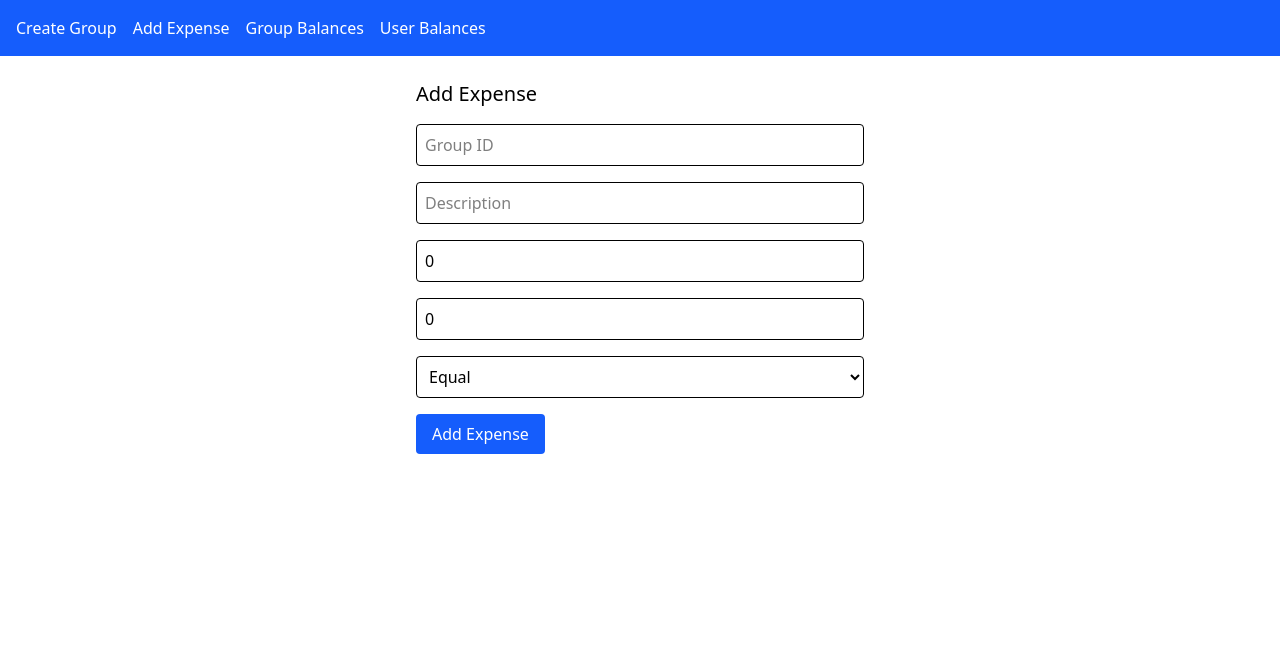
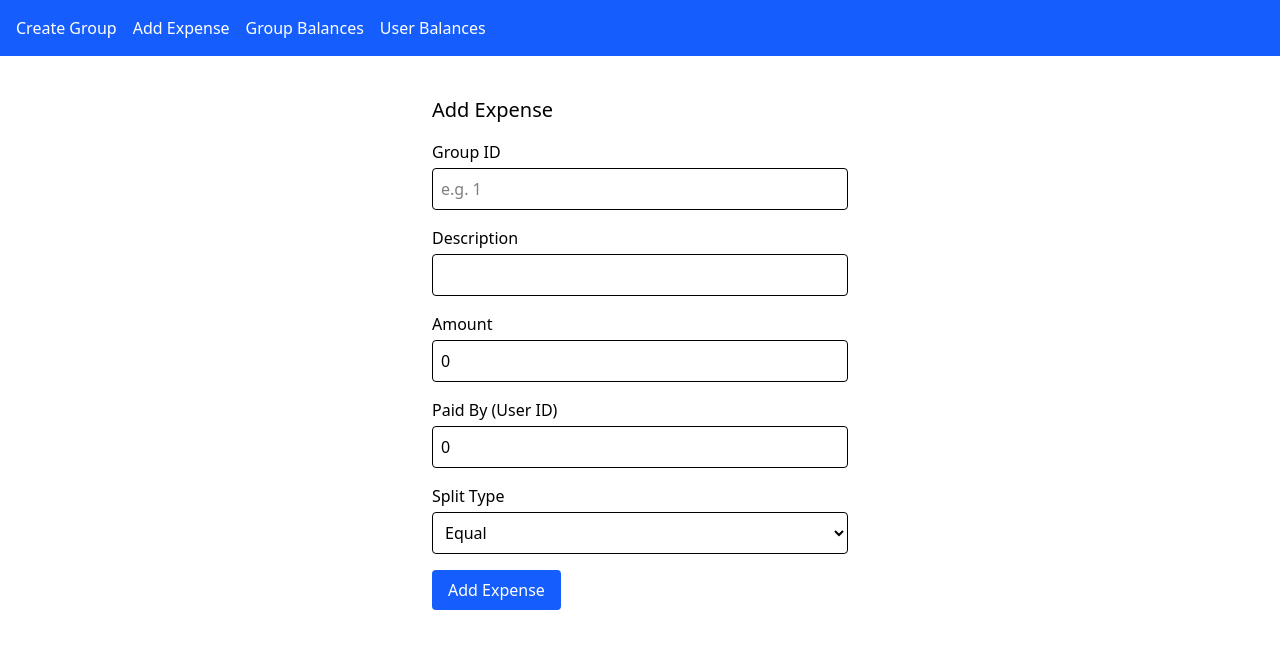
Before and after one commit to arcc-hitt/Splitwise-Clone, a React (Vite) app in the folder frontend/: page /add-expense in a window 1280 px wide. Shown: the top 648 px of the page. Built offline with nearby package versions, Linux system fonts and the light colour scheme.

Commit message:
feat: enhance expense form with validation and improved UI

```diff
--- a/frontend/src/components/AddExpense.tsx
+++ b/frontend/src/components/AddExpense.tsx
@@ -1,92 +1,168 @@
 import { useState } from "react";
 import { api } from "../api";
-import type { ExpenseCreate, SplitType } from "../types";
+import type { ExpenseCreate, SplitType, Split } from "../types";
 
 export default function AddExpense() {
-  const [form, setForm] = useState<ExpenseCreate>({
+  const [form, setForm] = useState<Omit<ExpenseCreate, "splits"> & { splitsRaw: string }>({
     description: "",
     amount: 0,
     paid_by: 0,
     split_type: "equal",
+    splitsRaw: "",
   });
+  const [errors, setErrors] = useState<Record<string, string>>({});
+  const [message, setMessage] = useState<{ type: "success" | "error"; text: string } | null>(null);
   const [groupId, setGroupId] = useState("");
-  const [splitsRaw, setSplitsRaw] = useState("");
+
+  const validate = (): boolean => {
+    const errs: typeof errors = {};
+    if (!/^\d+$/.test(groupId)) errs.groupId = "Enter a valid group ID.";
+    if (!form.description.trim()) errs.description = "Description is required.";
+    if (form.amount <= 0) errs.amount = "Amount must be greater than zero.";
+    if (form.paid_by <= 0) errs.paid_by = "Payer user ID is required.";
+
+    if (form.split_type === "percentage") {
+      const parts = form.splitsRaw.split(",").map((s) => s.trim());
+      if (
+        parts.length === 0 ||
+        parts.some((p) => {
+          const [u, pct] = p.split(":");
+          return !/^\d+$/.test(u) || isNaN(Number(pct));
+        })
+      ) {
+        errs.splitsRaw = "Use format `id:percent`, comma-separated.";
+      } else {
+        const total = parts.reduce((sum, p) => sum + Number(p.split(":")[1]), 0);
+        if (total !== 100) errs.splitsRaw = "Percentages must add up to 100.";
+      }
+    }
+
+    setErrors(errs);
+    return Object.keys(errs).length === 0;
+  };
 
   const handleSubmit = async (e: React.FormEvent) => {
     e.preventDefault();
+    setMessage(null);
+    if (!validate()) return;
+
     const payload: ExpenseCreate = {
-      ...form,
-      amount: Number(form.amount),
-      paid_by: Number(form.paid_by),
+      description: form.description.trim(),
+      amount: form.amount,
+      paid_by: form.paid_by,
+      split_type: form.split_type as SplitType,
     };
 
     if (form.split_type === "percentage") {
-      payload.splits = splitsRaw.split(",").map((s) => {
-        const [uid, share] = s.split(":");
-        return { user_id: Number(uid), share: Number(share) };
+      payload.splits = form.splitsRaw.split(",").map<Split>((s) => {
+        const [uid, pct] = s.split(":");
+        return { user_id: Number(uid), share: Number(pct) };
       });
     }
 
     try {
-      const res = await api.post(`/groups/${groupId}/expenses`, payload);
-      alert("Expense added successfully!");
+      await api.post(`/groups/${groupId}/expenses/`, payload);
+      setMessage({ type: "success", text: "Expense added successfully." });
+      setGroupId("");
+      setForm({ description: "", amount: 0, paid_by: 0, split_type: "equal", splitsRaw: "" });
+      setErrors({});
     } catch (err: any) {
-      alert(err.response?.data?.detail || err.message);
+      setMessage({ type: "error", text: err.response?.data?.detail || err.message });
     }
   };
 
   return (
-    <div className="max-w-md mx-auto">
+    <div className="max-w-md mx-auto p-4 space-y-4">
       <h2 className="text-xl mb-4">Add Expense</h2>
       <form onSubmit={handleSubmit} className="space-y-4">
+        <div>
+          <label className="block mb-1">Group ID</label>
           <input
-          className="w-full p-2 border rounded"
-          placeholder="Group ID"
+            className={`w-full p-2 border rounded ${errors.groupId ? "border-red-500" : ""}`}
             value={groupId}
             onChange={(e) => setGroupId(e.target.value)}
+            placeholder="e.g. 1"
           />
+          {errors.groupId && <p className="text-red-600 text-sm mt-1">{errors.groupId}</p>}
+        </div>
+
+        <div>
+          <label className="block mb-1">Description</label>
           <input
-          className="w-full p-2 border rounded"
-          placeholder="Description"
+            className={`w-full p-2 border rounded ${errors.description ? "border-red-500" : ""}`}
             value={form.description}
             onChange={(e) => setForm({ ...form, description: e.target.value })}
           />
+          {errors.description && <p className="text-red-600 text-sm mt-1">{errors.description}</p>}
+        </div>
+
+        <div>
+          <label className="block mb-1">Amount</label>
           <input
-          className="w-full p-2 border rounded"
             type="number"
-          placeholder="Amount"
+            className={`w-full p-2 border rounded ${errors.amount ? "border-red-500" : ""}`}
             value={form.amount}
             onChange={(e) => setForm({ ...form, amount: Number(e.target.value) })}
+            placeholder="e.g. 2500"
           />
+          {errors.amount && <p className="text-red-600 text-sm mt-1">{errors.amount}</p>}
+        </div>
+
+        <div>
+          <label className="block mb-1">Paid By (User ID)</label>
           <input
-          className="w-full p-2 border rounded"
             type="number"
-          placeholder="Paid By (User ID)"
+            className={`w-full p-2 border rounded ${errors.paid_by ? "border-red-500" : ""}`}
             value={form.paid_by}
             onChange={(e) => setForm({ ...form, paid_by: Number(e.target.value) })}
+            placeholder="e.g. 2"
           />
+          {errors.paid_by && <p className="text-red-600 text-sm mt-1">{errors.paid_by}</p>}
+        </div>
+
+        <div>
+          <label className="block mb-1">Split Type</label>
           <select
             className="w-full p-2 border rounded"
             value={form.split_type}
-          onChange={(e) =>
-            setForm({ ...form, split_type: e.target.value as SplitType })
-          }
+            onChange={(e) => setForm({ ...form, split_type: e.target.value as SplitType })}
           >
             <option value="equal">Equal</option>
             <option value="percentage">Percentage</option>
           </select>
+        </div>
+
         {form.split_type === "percentage" && (
+          <div>
+            <label className="block mb-1">Splits (id:percent,...)</label>
             <input
-            className="w-full p-2 border rounded"
-            placeholder="Splits (e.g. 1:50,2:50)"
-            value={splitsRaw}
-            onChange={(e) => setSplitsRaw(e.target.value)}
+              className={`w-full p-2 border rounded ${errors.splitsRaw ? "border-red-500" : ""}`}
+              value={form.splitsRaw}
+              onChange={(e) => setForm({ ...form, splitsRaw: e.target.value })}
+              placeholder="e.g. 1:50,2:30,3:20"
             />
+            {errors.splitsRaw && <p className="text-red-600 text-sm mt-1">{errors.splitsRaw}</p>}
+          </div>
         )}
-        <button className="bg-blue-600 text-white px-4 py-2 rounded" type="submit">
+
+        <button
+          type="submit"
+          className="bg-blue-600 hover:bg-blue-700 text-white px-4 py-2 rounded cursor-pointer"
+        >
           Add Expense
         </button>
       </form>
+      {message && (
+        <div
+          className={`p-3 rounded ${
+            message.type === "success"
+              ? "bg-green-100 text-green-800"
+              : "bg-red-100 text-red-800"
+          }`}
+        >
+          {message.text}
+        </div>
+      )}
     </div>
   );
 }
```
Lines whose indentation alone changed are shown as unchanged.
